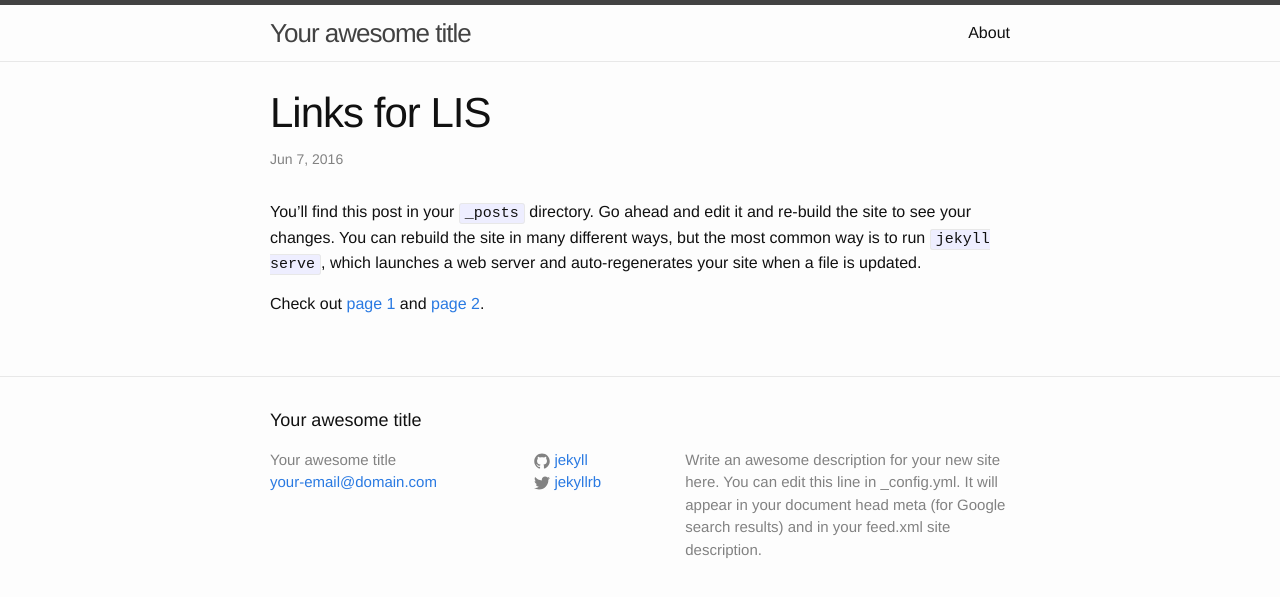
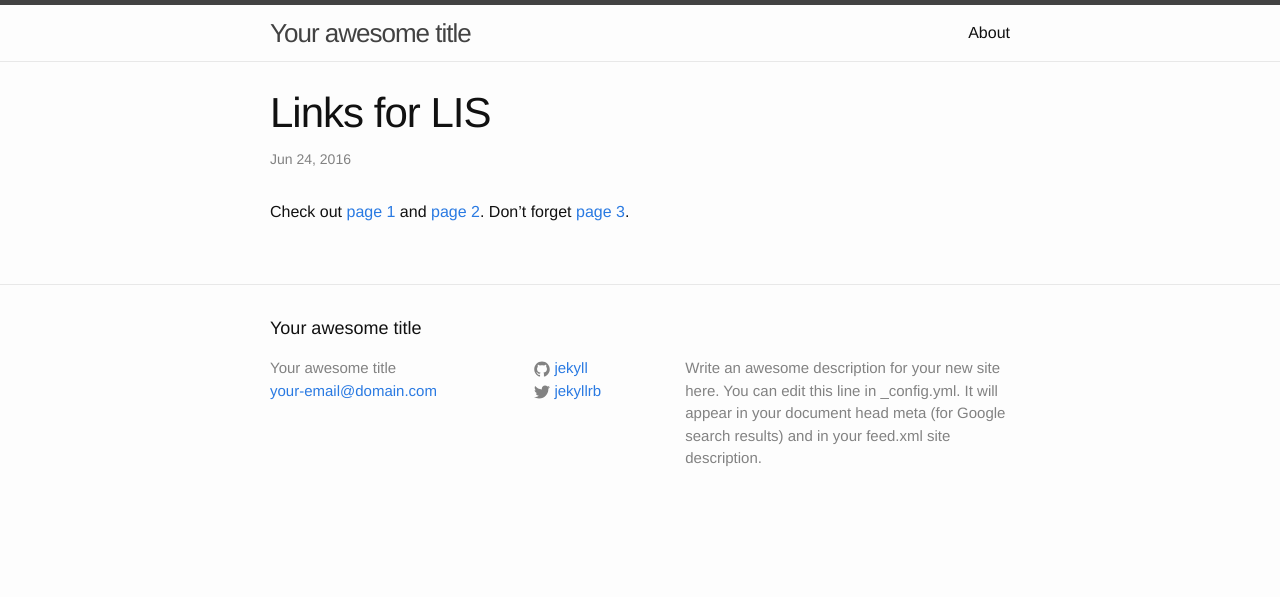
Before and after one commit to JennaMalkin/JennaMalkin.github.io, a Jekyll site: the page built from _posts/2016-06-24-linksforlis.markdown, in a window 1280 px wide. Shown: the top 597 px of the page. Built offline with Jekyll 4.4.1, drawn with Linux system fonts in a browser that asks for light colours.

Commit message:
Update 2016-06-24-linksforlis.markdown

```diff
--- a/_posts/2016-06-24-linksforlis.markdown
+++ b/_posts/2016-06-24-linksforlis.markdown
@@ -1,12 +1,13 @@
 ---
 layout: post
 title:  "Links for LIS"
-date:   2016-06-07 07:56:30 -0400
-categories: jekyll update
+date:   2016-06-24
+categories: LIS
 ---
-You’ll find this post in your `_posts` directory. Go ahead and edit it and re-build the site to see your changes. You can rebuild the site in many different ways, but the most common way is to run `jekyll serve`, which launches a web server and auto-regenerates your site when a file is updated.
 
-Check out [page 1][page1] and [page 2][page2].
+
+Check out [page 1][page1] and [page 2][page2].  Don't forget [page 3][page3].
 
 [page1]: http://www.webdesign.sit.edu.au/LIS244/
 [page2]: http://www.webdesign.sit.edu.au/LIS245/
+[page3]: http://www.webdesign.sit.edu.au/LIS015/index.html
```
